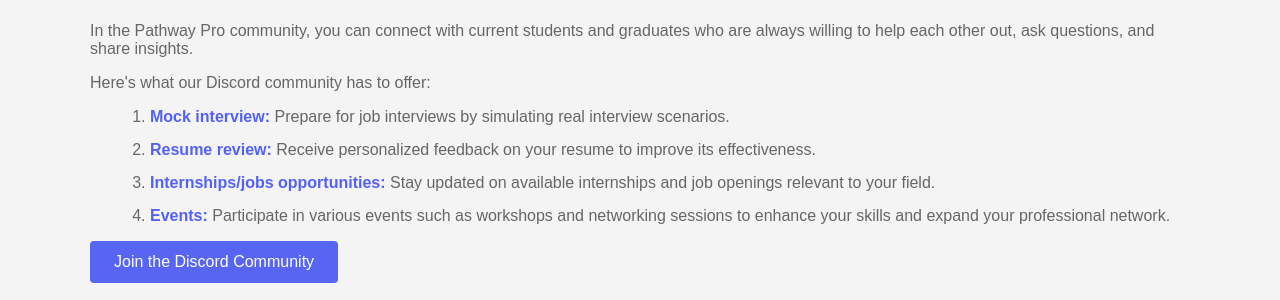
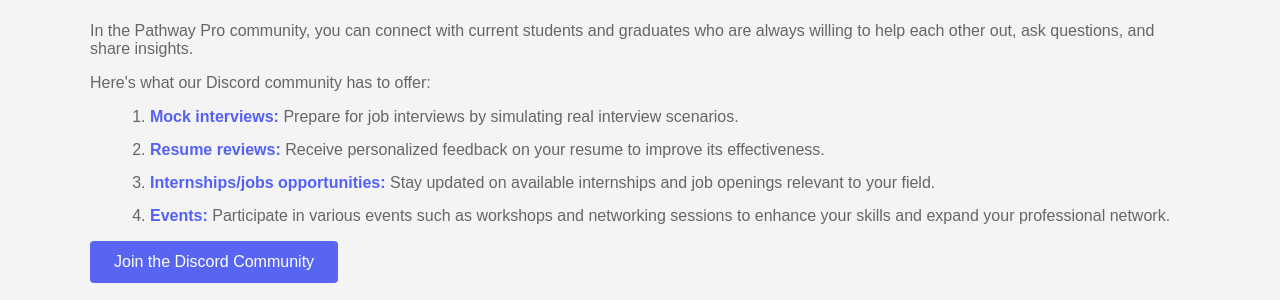
Before and after one commit to MRthyMix/3155-Software-Engineering-Group-Project, a Flask app: page /myCommunity in a window 1280 px wide. Shown: the part 332-632 px from the top of the page. Run offline with Flask 3, Linux system fonts and the light colour scheme; parts of the project's set-up code (start-up, migrations or seed data) failed here and were passed over.

Commit message:
community page changes

```diff
--- a/Pathway_pro/templates/community.html
+++ b/Pathway_pro/templates/community.html
@@ -20,8 +20,8 @@
                 <p>In the Pathway Pro community, you can connect with current students and graduates who are always willing to help each other out, ask questions, and share insights.</p>
                 <p>Here's what our Discord community has to offer:</p>
                 <ol>
-                    <li><strong>Mock interview:</strong> Prepare for job interviews by simulating real interview scenarios.</li>
-                    <li><strong>Resume review:</strong> Receive personalized feedback on your resume to improve its effectiveness.</li>
+                    <li><strong>Mock interviews:</strong> Prepare for job interviews by simulating real interview scenarios.</li>
+                    <li><strong>Resume reviews:</strong> Receive personalized feedback on your resume to improve its effectiveness.</li>
                     <li><strong>Internships/jobs opportunities:</strong> Stay updated on available internships and job openings relevant to your field.</li>
                     <li><strong>Events:</strong> Participate in various events such as workshops and networking sessions to enhance your skills and expand your professional network.</li>
                 </ol>
```
